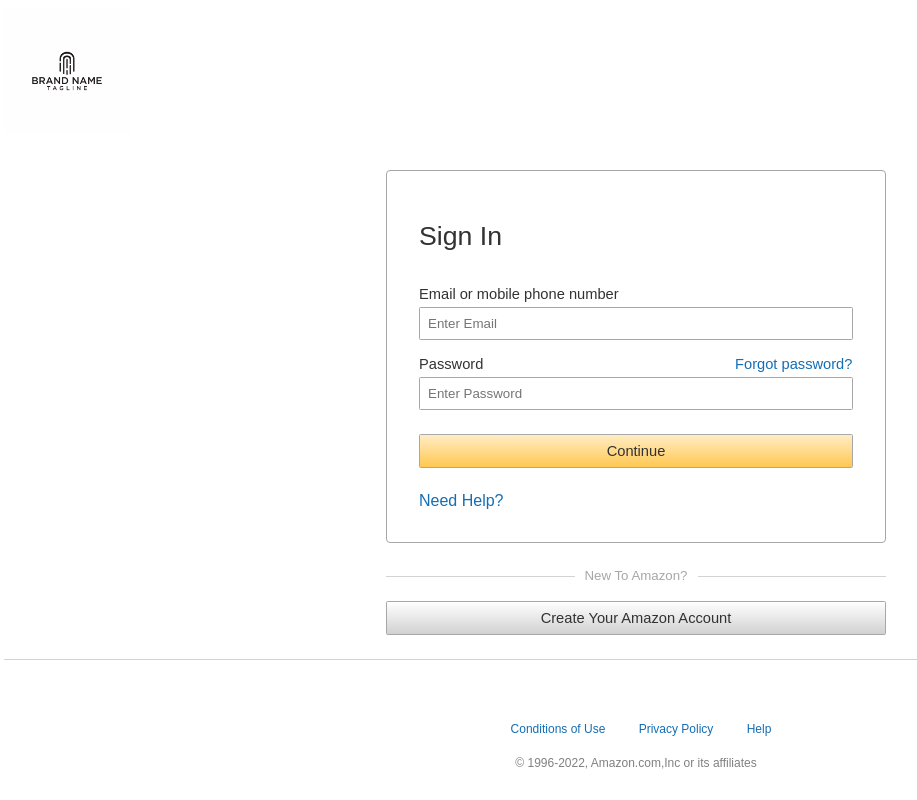
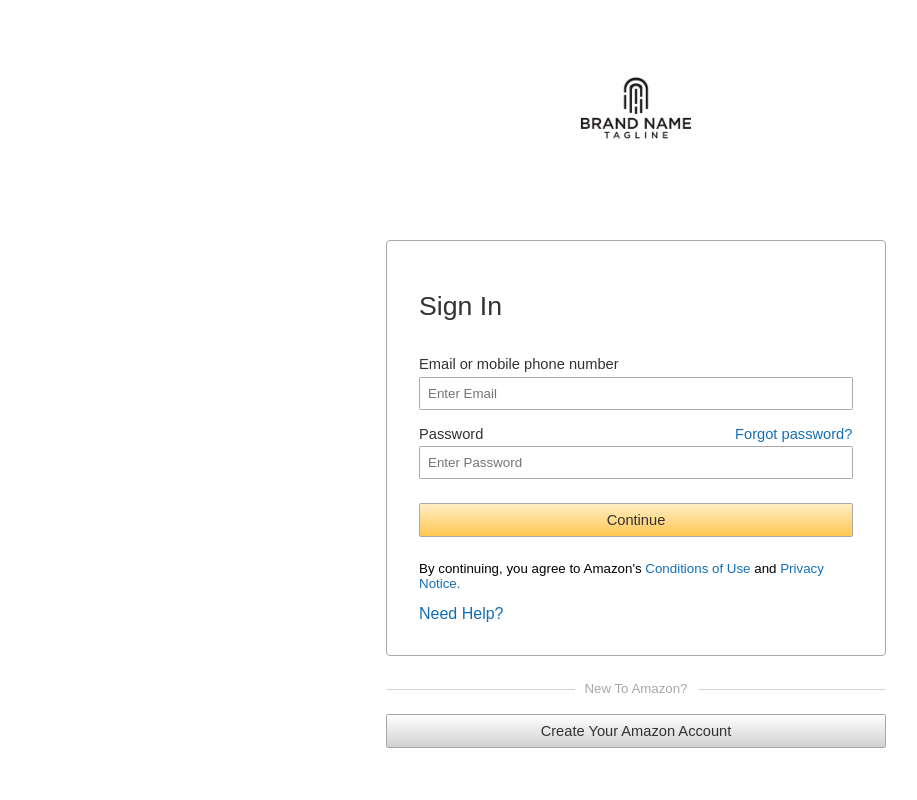
Before and after one commit to gulfemguness/amazon-replica, a plain HTML site: page index.html in a window 1280 px wide. Shown: the top 800 px of the page, without its empty margins (4-921 px from the left). Drawn offline with Linux system fonts and the light colour scheme.

Commit message:
Align the logo, design hover/active states for buttons

```diff
--- a/index.html
+++ b/index.html
@@ -8,30 +8,30 @@
     <title>Amazon Sign-In</title>
 </head>
 <body>
-    <div class="wrapper">
-        <img src="./images/vecteezy_letter-a-tech-logo_8632615.jpg" id="logo" alt="by Fenny Eristiani on vecteezy.com">
-    </div>
 
-        <div class="frame-sign-in">
-            <!-- <div class="inside-frame"> -->
+<!-- LOGO -->
+    <img src="./images/vecteezy_letter-a-tech-logo_8632615.jpg" name="logo" alt="by Fenny Eristiani on vecteezy.com">
+
+<!-- FORM -->
     <form>
         <h1>Sign In</h1>
         <label>Email or mobile phone number</label>
         <input type="text" id="email" placeholder="Enter Email">
-                    <label>Password<a href="#" id="forgot">Forgot password?</a></label>
-
+        <label>Password<a href="#" id="forgot-pwd">Forgot password?</a></label>
         <input type="password" id="password" placeholder="Enter Password">
         <input type="submit" value="Continue" id="continue-btn">
-                    <div><a href="#" id="help">Need Help?</a></div>
-                </form>
-            <!-- </div> -->
+        <p>By continuing, you agree to Amazon's <a href="#">Conditions of Use</a>
+            and <a href="#">Privacy Notice.</a></p>
+        <a href="#" id="help">Need Help?</a>
+    </form>  <!-- make the top and bottom space of the form equal -->
+
+<!-- UNDER THE OUTER OF THE FORM FRAME -->
+    <div class="under-form">
+        <h5><span>New To Amazon?</span></h5>
+        <input type="submit" value="Create Your Amazon Account" id="create-btn"> <!-- move the button down a bit -->
     </div>
 
-        <div class="outside-frame">
-            <h5><span>New To Amazon?</span></h5>
-            <input type="submit" value="Create Your Amazon Account" id="create-btn">
-        </div>
-
+<!-- FOOTER -->
     <footer>
         <ul>
             <li><a href="#">Conditions of Use</a></li>
@@ -39,8 +39,7 @@
             <li><a href="#">Help</a></li>
         </ul>
         <p> &copy; 1996-2022, Amazon.com,Inc or its affiliates</p>
-    </footer>
-
+    </footer> <!-- make background light gray gradient -->
 
 </body>
 </html>
--- a/styles.css
+++ b/styles.css
@@ -3,12 +3,13 @@
     font-family: Arial, Helvetica, sans-serif;
     /* border: 0.5px dotted rgb(248, 211, 211); */
 }
-        /* to center the content: specify the width of the box and set left/right margin to auto */
 
-
-#logo{ /* COULDN'T CENTERED the logo */
-    width: 10%;
-    text-align: center;
+img{
+    display: block;
+    max-width: 200px;
+    margin: auto;
+    padding: auto;
+    /* reduce the space between the logo and the form */
 }
 
 /** FORM **/
@@ -19,6 +20,10 @@ h1{
     color: rgb(50, 50, 50);
 }
 
+p{
+    font-size: 10pt;
+}
+
 form{
     background-color: #fff;
     max-width: 500px;
@@ -26,12 +31,6 @@ form{
     padding: 2rem;
     border: .05rem solid rgb(167, 167, 167);
     border-radius: .25rem;
-
-    /* padding-left: 5%;
-    margin-bottom: 30px; */
-    /* padding: 8px;
-    margin: 10px; */
-
 }
 
 label{
@@ -41,7 +40,7 @@ label{
     color: rgb(50, 50, 50);
 }
 
-#forgot{
+#forgot-pwd{
     margin-left: 58%;
     /* font-size: 10pt; */
 }
@@ -55,6 +54,9 @@ input{
     font-size: 10pt;
     color: rgb(50, 50, 50);
 }
+
+
+    /* buttons */
 
 #continue-btn, #create-btn{
     color: rgb(50, 50, 50);
@@ -71,16 +73,32 @@ input{
     /* background: linear-gradient(#ffd57cd2, #ffd478, #ffd57cd2); */
 }
 
+#continue-btn:hover{
+    background: #ffedc5;
+    /* linear-gradient(darken, #ffedc5 50%, #ffc852 50%) > didn't work, will look later */
+}
+
+#continue-btn:active{
+    background: #ffc852;
+}
+
 #create-btn{
     background: linear-gradient(rgb(255, 255, 255), rgb(209, 209, 209));
     /* background: linear-gradient(rgb(255, 255, 255), rgb(234, 234, 234), rgb(255, 255, 255)); */
+}
 
+#create-btn:hover{
+    background: rgb(248, 248, 248);
+}
+
+#create-btn:active{
+    background: rgb(209, 209, 209);
 }
 
 
-/* Sign-In Bottom Part */
+/* THE BOTTOM OUTER PART OF THE FORM FRAME */
 
-.outside-frame{
+.under-form{
     max-width: 500px;
     margin-left: auto;
     margin-right: auto;
@@ -98,30 +116,17 @@ h5 {
     color: rgb(167, 167, 167);
  }
 
- h5 span {
-     background:#fff;
-     padding:0 10px;
- }
+h5 span {
+    background:#fff;
+    padding:0 10px;
+}
 
- /* Links & Button */
 
- /* #bottom-btn{
-
-    #FF9900
-
-    display: inline-block;
-    background-color: rgba(211, 211, 211, 0.677);
-    border-radius: 1mm;
-    padding: 8px;
-    margin-top: 18px;
-    margin-bottom: 50px;
-    color: rgb(50, 50, 50);
- } */
-
- /* Footer */
+ /* FOOTER */
 
 footer{
     border-top: 0.5mm solid lightgray;
+    margin-top: 80px;
     padding: 50px;
     text-align: center;
     font-size: 9pt;
@@ -129,21 +134,29 @@ footer{
 
 footer p{
     color: gray;
-    margin-top: 20px;
- }
+}
+
+
+/* LINKS */
 
 a{
     text-decoration: none;
     color: #146EB4;
 }
 
+a:hover {
+    color: rgb(142, 31, 0);
+}
+
+a:active { /* selected */
+    color: rgb(213, 46, 0);
+}
+
 li{
-    display: inline;
+    display: inline; /*same line nav items*/
     margin-right: 30px;
     list-style: none;
-    /* color: aqua; */
  }
 
-/* li a:hover{
-    color: aqua;
-} */
+
+/* to center the content you can use: specify the width of the box and set left/right margin to auto */
```
Lines whose indentation alone changed are shown as unchanged.
